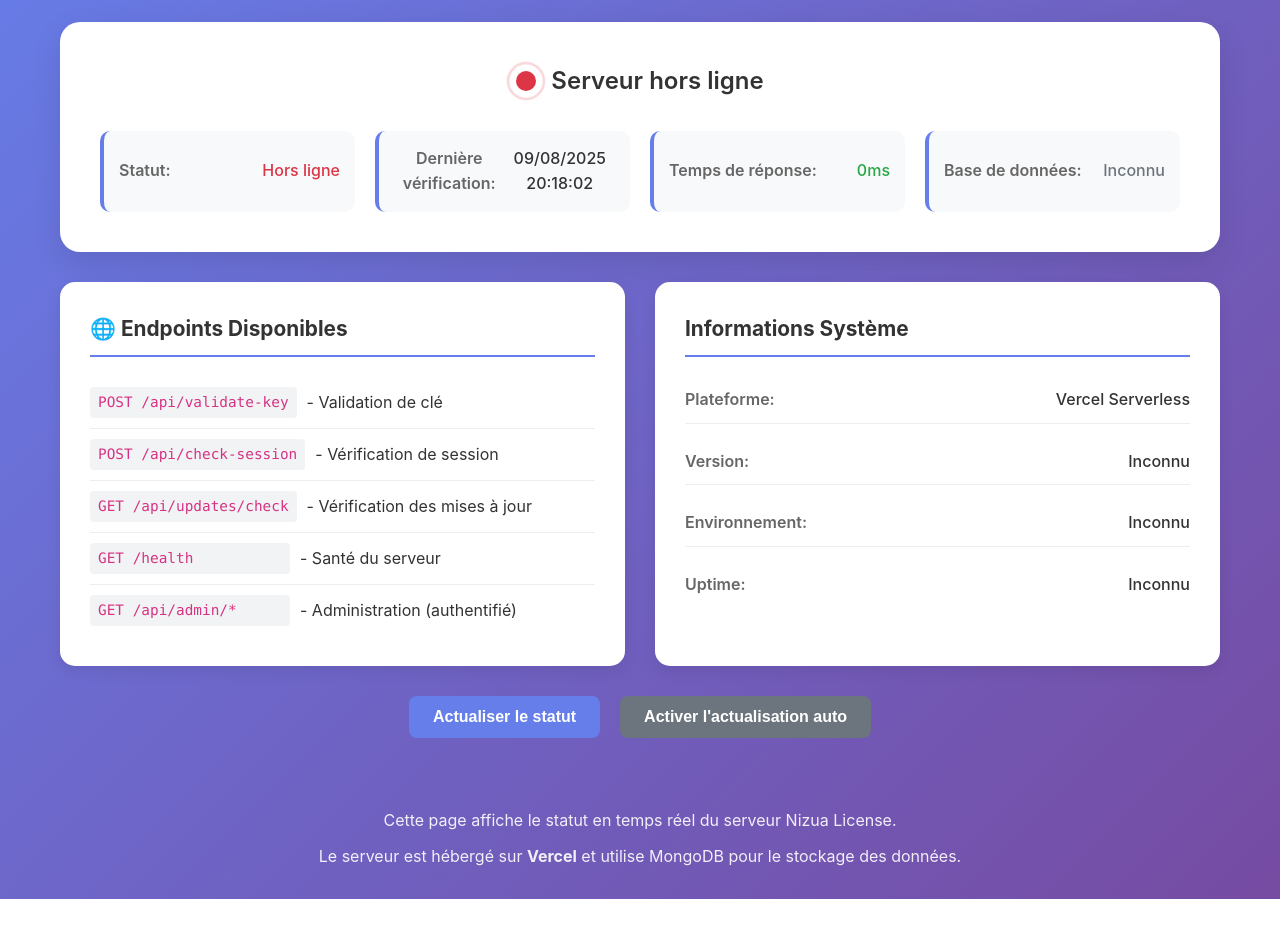
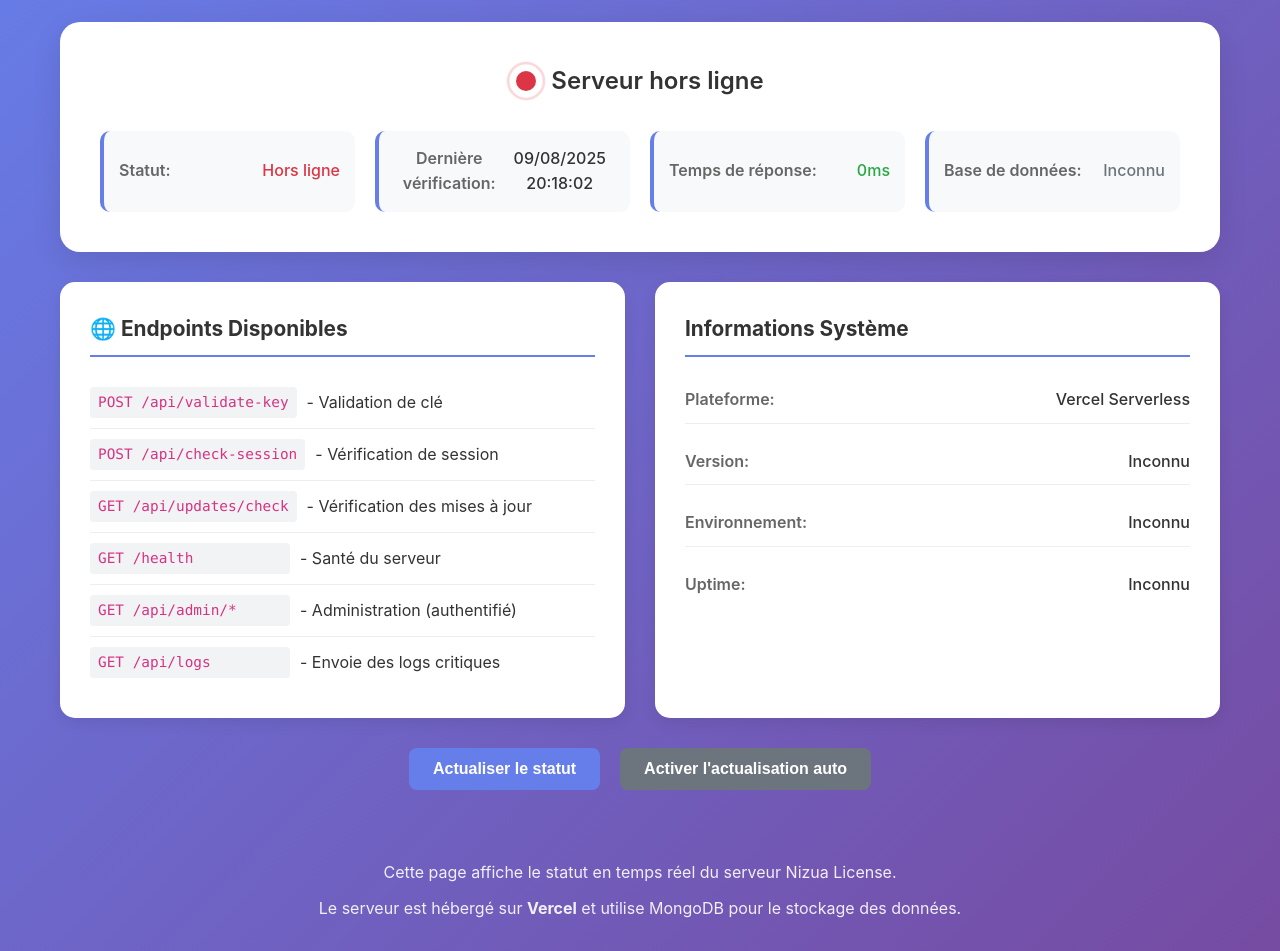
Before and after one commit to NizuaShop/server-production, a website: page public/index.html in a window 1280 px wide. Shown: the part 140-1091 px from the top of the page. Before the commit the page ends 1039 px from the top, so only its background shows below. Drawn offline with Linux system fonts and the light colour scheme; no server answers.

Commit message:
Add endpoint for sending critical logs

```diff
--- a/public/index.html
+++ b/public/index.html
@@ -52,6 +52,7 @@
                         <li><code>GET /api/updates/check</code> - Vérification des mises à jour</li>
                         <li><code>GET /health</code> - Santé du serveur</li>
                         <li><code>GET /api/admin/*</code> - Administration (authentifié)</li>
+                        <li><code>GET /api/logs</code> - Envoie des logs critiques</li>
                     </ul>
                 </div>
 
```
